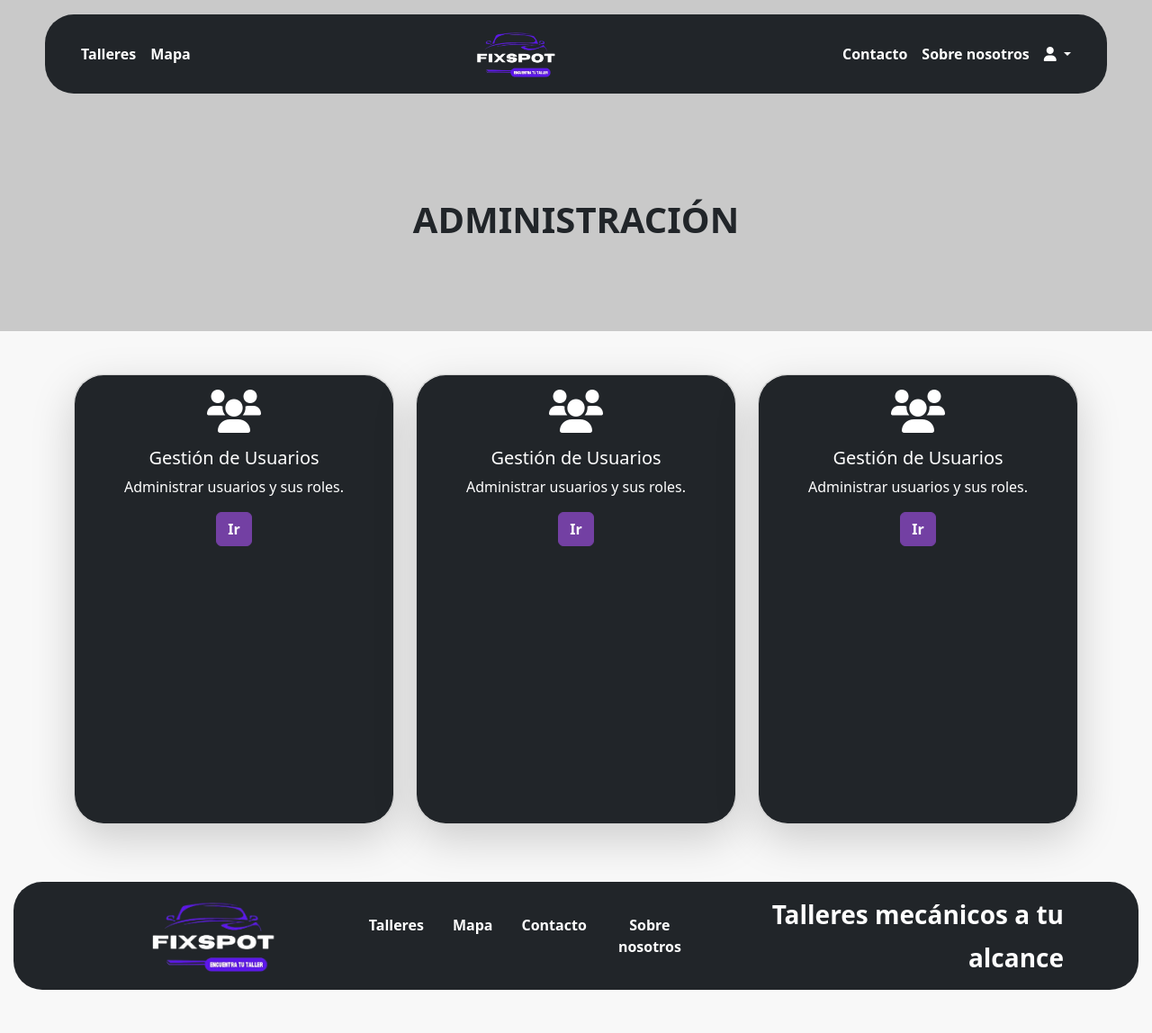
After one commit to Exeeq/fixspot, a Django app: page /administracion/ in a window 1280 px wide. The commit adds this page. Shown: the whole page at 90% size. Run offline with Django 3.2, Linux system fonts and the light colour scheme.

Commit message:
Ajustes de diseño en toda la página.

```diff
--- a/core/static/core/css/style.css
+++ b/core/static/core/css/style.css
@@ -128,11 +128,15 @@ body {
 }
 
 .btn-primary {
-    background-color: #6a3b97;
-    border-color: #6a3b97;
+    background-color: #7340a3;
+    border-color: #7340a3;
 
 }
 
 .bg-cards-pers {
     background-color: rgb(201, 201, 201);
 }
+
+.bg-page {
+    background-color: rgb(248, 248, 248);
+}
--- /dev/null
+++ b/core/templates/core/administracion.html
@@ -0,0 +1,62 @@
+{% extends 'core/base.html' %}
+{% load static %}
+
+{% block contenido %}
+<!-- INICIO ENCABEZADO -->
+<div class="">
+    <div class="container">
+        <div class="row justify-content-center">
+            <div class="col-lg-5 mt-5">
+                <div class="intro-excerpt">
+                    <h1 class="fw-bold text-center">ADMINISTRACIÓN</h1>
+                </div>
+            </div>
+        </div>
+    </div>
+    <br><br><br>
+</div>
+<!-- FIN ENCABEZADO -->
+
+<!-- Inicio panel de administración -->
+<div class="bg-page ">
+    <br><br>
+    <div class="container mx-auto align-items-center ">
+        <div class="row justify-content-center ">
+            <!-- Card 1 -->
+            <div class="col-md-4 mb-4 ">
+                <div class="card mb-4 shadow-lg rounded-5">
+                    <div class="card-body text-center bg-dark rounded-5">
+                        <i class="fas fa-users fa-3x mb-3 text-white"></i>
+                        <h5 class="card-title text-white">Gestión de Usuarios</h5>
+                        <p class="text-white ">Administrar usuarios y sus roles.</p>
+                        <a href="#" class="btn btn-primary">Ir</a>
+                    </div>
+                </div>
+            </div>
+            <!-- Card 2 -->
+            <div class="col-md-4 mb-4 rounded-5">
+                <div class="card mb-4 shadow-lg rounded-5">
+                    <div class="card-body text-center bg-dark rounded-5">
+                        <i class="fas fa-users fa-3x mb-3 text-white"></i>
+                        <h5 class="card-title text-white">Gestión de Usuarios</h5>
+                        <p class="text-white ">Administrar usuarios y sus roles.</p>
+                        <a href="#" class="btn btn-primary">Ir</a>
+                    </div>
+                </div>
+            </div>
+            <!-- Card 3 -->
+            <div class="col-md-4 mb-4 rounded-5">
+                <div class="card mb-4 shadow-lg rounded-5 rounded-5">
+                    <div class="card-body text-center bg-dark rounded-5">
+                        <i class="fas fa-users fa-3x mb-3 text-white"></i>
+                        <h5 class="card-title text-white">Gestión de Usuarios</h5>
+                        <p class="text-white ">Administrar usuarios y sus roles.</p>
+                        <a href="#" class="btn btn-primary">Ir</a>
+                    </div>
+                </div>
+            </div>
+        </div>
+    </div>
+</div>
+
+{% endblock contenido %}
--- a/core/templates/core/base.html
+++ b/core/templates/core/base.html
@@ -57,10 +57,12 @@
                             </a>
                             <ul class="dropdown-menu dropdown-menu-end custom-dropdown text-center bg-dark" aria-labelledby="userDropdown">
                                 {% if user.is_authenticated %}
-                                    <li><a class="dropdown-item custom-dropdown-item fw-bold" href="{% url 'logout' %}"><i class="fa-solid fa-right-from-bracket"></i> Cerrar sesión</a></li>
+                                    <li><a class="dropdown-item custom-dropdown-item fw-bold text-uppercase" href="">{{ user.pnombre }} {{ user.ap_paterno }} </a></li>
+                                    <li><a class="dropdown-item custom-dropdown-item fw-bold" href="{% url 'administracion' %}"><i class="fa-solid fa-lock"></i> ADMINISTRACIÓN </a></li>
+                                    <li><a class="dropdown-item custom-dropdown-item fw-bold" href="{% url 'logout' %}"><i class="fa-solid fa-right-from-bracket"></i> CERRAR SESIÓN </a></li>
                                 {% else %}
-                                    <li><a class="dropdown-item custom-dropdown-item fw-bold" href="{% url 'login' %}">Iniciar sesión</a></li>
-                                    <li><a class="dropdown-item custom-dropdown-item fw-bold" href="{% url 'register' %}">Registrarse</a></li>
+                                    <li><a class="dropdown-item custom-dropdown-item fw-bold" href="{% url 'login' %}"><i class="fa-solid fa-right-to-bracket"></i> INICIAR SESIÓN </a></li>
+                                    <li><a class="dropdown-item custom-dropdown-item fw-bold" href="{% url 'register' %}"><i class="fa-solid fa-cash-register"></i> REGISTRARSE </a></li>
                                 {% endif %}
                             </ul>
                         </li>
@@ -72,7 +74,7 @@
 
         {% block contenido %}
         {% endblock %}
-        <div class="bg-white">
+        <div class="bg-page">
             <footer class="navbar navbar-expand-lg bg-dark rounded-5 mb-5 mt-3 footer" style="margin-left: 15px; margin-right: 15px;">
                 <div class="container d-flex flex-column flex-lg-row justify-content-center justify-content-lg-between align-items-center">
                     <div class="footer-logo text-center mb-3 mb-lg-0">
@@ -96,12 +98,12 @@
         </div>
 
 
+
+
+            {% block js %}
             <script src="https://cdn.jsdelivr.net/npm/bootstrap@5.3.0-alpha1/dist/js/bootstrap.bundle.min.js"></script>
             <script src="https://code.jquery.com/jquery-3.6.0.min.js"></script>
             <script src="https://cdn.jsdelivr.net/npm/@popperjs/core@2.11.6/dist/umd/popper.min.js"></script>
-
-            {% block js %}
-
             {% endblock %}
         </body>
     </html>
--- a/core/templates/core/mapa.html
+++ b/core/templates/core/mapa.html
@@ -20,7 +20,7 @@
         <!-- FIN ENCABEZADO -->
 
         <!-- INICIO INFO -->
-        <div class="bg-white">
+        <div class="bg-page">
             <div class="container">
                 <div class="row justify-content-center">
                     <div class="col-lg-5 mt-5">
--- a/core/templates/registration/register.html
+++ b/core/templates/registration/register.html
@@ -18,7 +18,8 @@
 </div>
 <!-- FIN ENCABEZADO -->
 
-<div class="bg-white">
+<div class="bg-page">
+  <br><br><br>
     <div class="container mt-4">
         <div class="row justify-content-center mt-4 mb-5">
           <div class="col-md-8">
@@ -32,6 +33,7 @@
           </div>
         </div>
     </div>
+    <br><br><br>
       <style>
         .form-control {
           height: 50px;
--- a/core/urls.py
+++ b/core/urls.py
@@ -19,22 +19,24 @@ router.register(r'detalles-boleta', DetalleBoletaViewSet)
 urlpatterns = [
     path('api/', include(router.urls)),
 
-    path('', index, name="index"),
-    path('administrar_reservas', administrar_reservas, name="administrar_reservas"),
-    path('administrar_talleres', administrar_talleres, name="administrar_talleres"),
-    path('agendar_hora', agendar_hora, name="agendar_hora"),
-    path('agendar', agendar, name="agendar"),
-    path('contactanos', contactanos, name="contactanos"),
-    path('login', login, name="login"),
-    path('mapa', mapa, name="mapa"),
-    path('mis_reservas', mis_reservas, name="mis_reservas"),
-    path('mis_vehiculos', mis_vehiculos, name="mis_vehiculos"),
-    path('realizar_ticket', realizar_ticket, name="realizar_ticket"),
-    path('register_taller', register_taller, name="register_taller"),
-    path('register_vehiculo', register_vehiculo, name="register_vehiculo"),
-    path('register', register, name="register"),
-    path('sobre_nosotros', sobre_nosotros, name="sobre_nosotros"),
-    path('talleres', talleres, name="talleres"),
-    path('tickets', tickets, name="tickets"),
-    path('test', get_coordinates, name="test"),
+    path('/', index, name="index"),
+    path('administrar_reservas/', administrar_reservas, name="administrar_reservas"),
+    path('administrar_talleres/', administrar_talleres, name="administrar_talleres"),
+    path('agendar_hora/', agendar_hora, name="agendar_hora"),
+    path('agendar/', agendar, name="agendar"),
+    path('contactanos/', contactanos, name="contactanos"),
+    path('login/', login, name="login"),
+    path('mapa/', mapa, name="mapa"),
+    path('mis_reservas/', mis_reservas, name="mis_reservas"),
+    path('mis_vehiculos/', mis_vehiculos, name="mis_vehiculos"),
+    path('realizar_ticket/', realizar_ticket, name="realizar_ticket"),
+    path('register_taller/', register_taller, name="register_taller"),
+    path('register_vehiculo/', register_vehiculo, name="register_vehiculo"),
+    path('register/', register, name="register"),
+    path('sobre_nosotros/', sobre_nosotros, name="sobre_nosotros"),
+    path('talleres/', talleres, name="talleres"),
+    path('tickets/', tickets, name="tickets"),
+    path('test/', get_coordinates, name="test"),
+
+    path('administracion/', administracion, name="administracion"),
 ]
--- a/core/views.py
+++ b/core/views.py
@@ -146,3 +146,6 @@ def get_coordinates(request):
 
     form = AddressForm()
     return render(request, 'core/test.html', {'form': form})
+
+def administracion(request):
+    return render(request, 'core/administracion.html')
```
Also changed, not shown: core/templates/core/contactanos.html (+46 -34 lines), core/templates/core/index.html (+4 -4 lines), core/templates/core/sobre_nosotros.html (+47 -24 lines), core/templates/core/talleres.html (+32 -28 lines), core/templates/registration/login.html (+6 -3 lines), core/static/core/img/contactus.webp (added), core/static/core/img/team-aboutus.webp (added), core/static/core/img/user-man.webp (added), core/static/core/img/user-woman.webp (added).
